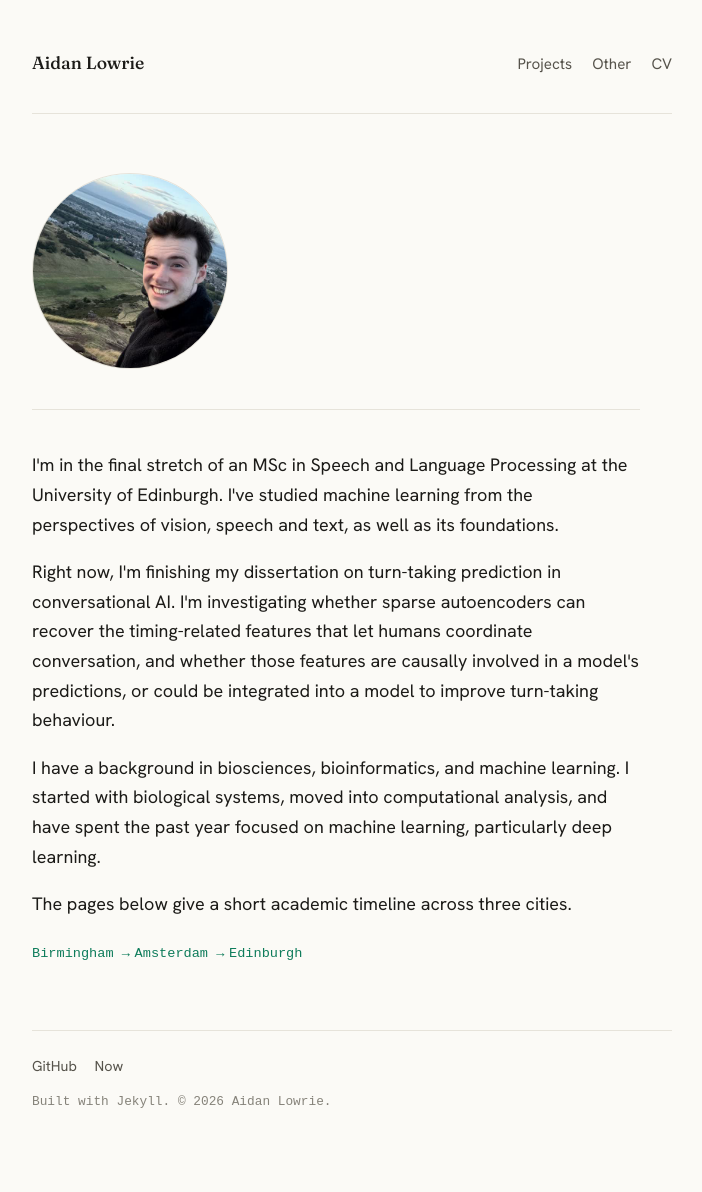
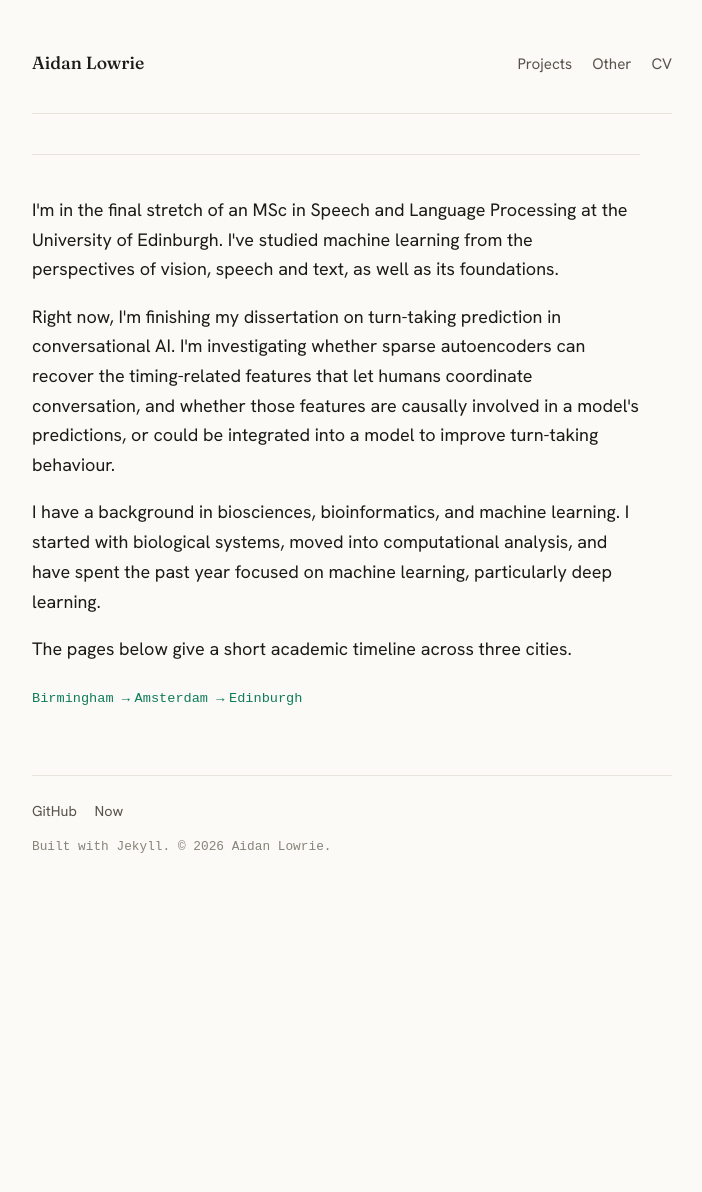
Before and after one commit to aidanlowrie/aidanlowrie.github.io, a Jekyll site: the page built from index.html, in a window 1280 px wide. Shown: the whole page, without its empty margins (288-990 px from the left). Built offline with Jekyll 4.4.1, drawn with Linux system fonts in a browser that asks for light colours; some web fonts are replaced; after the commit the page ends 937 px from its top, so only the background shows below that.

Commit message:
Remove hero section entirely for cleaner layout

```diff
--- a/index.html
+++ b/index.html
@@ -2,12 +2,6 @@
 layout: home
 title: ""
 ---
-<section class="hero">
-  <figure class="hero-portrait reveal" aria-hidden="true">
-    <img src="{{ '/assets/img/portrait-arthurs-seat.jpg' | relative_url }}" alt="Portrait of Aidan Lowrie" width="512" height="512" loading="eager" decoding="async">
-  </figure>
-</section>
-
 <section class="home-about reveal">
   <p>I'm in the final stretch of an MSc in Speech and Language Processing at the
   University of Edinburgh. I've studied machine learning from the perspectives
```
